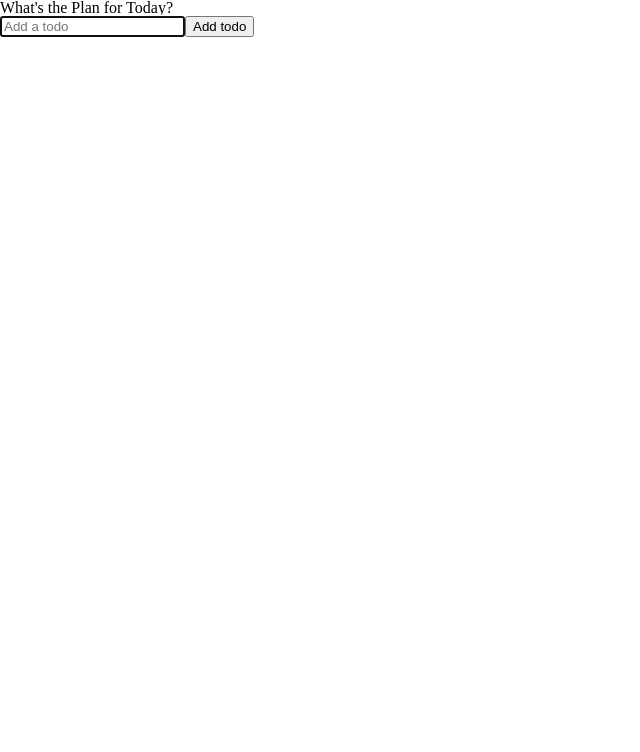
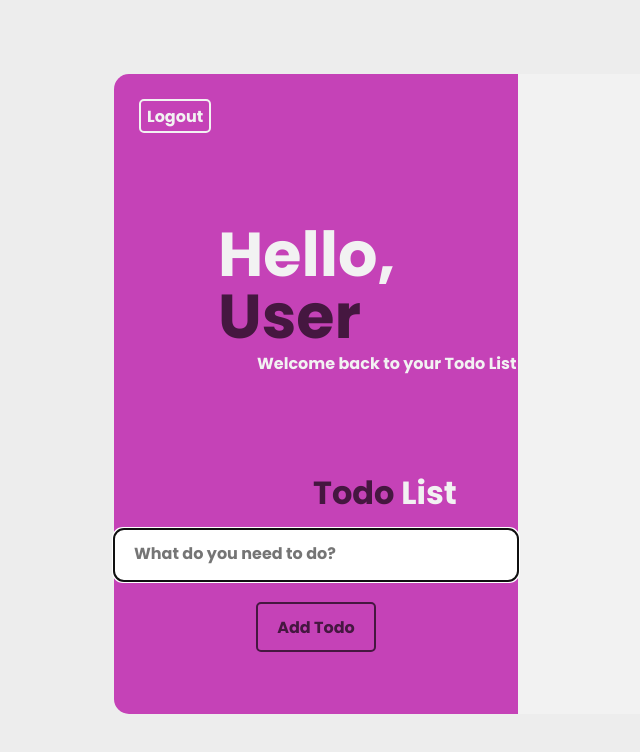
Before and after one commit to Kaleb-Moore/React-todo, a React (Vite) app in the folder Todo/: page / in a window 1280 px wide. Shown: the top 752 px of the page, without its empty margins (0-640 px from the left). Built offline with nearby package versions, Linux system fonts and the light colour scheme.

Commit message:
Update Styles
Need to refactor code so that editing saves the new input.

```diff
--- a/Todo/index.html
+++ b/Todo/index.html
@@ -4,6 +4,10 @@
     <meta charset="UTF-8" />
     <meta name="viewport" content="width=device-width, initial-scale=1.0" />
     <link rel="stylesheet" href="src/assests/reset.css">
+    <link rel="stylesheet" href="src/assests/global.css">
+    <link rel="preconnect" href="https://fonts.googleapis.com">
+    <link rel="preconnect" href="https://fonts.gstatic.com" crossorigin>
+    <link href="https://fonts.googleapis.com/css2?family=Poppins:wght@400;500;700&display=swap" rel="stylesheet">
     <title>Todo List</title>
   </head>
   <body>
--- /dev/null
+++ b/Todo/src/assests/global.css
@@ -0,0 +1,145 @@
+* {
+    font-family: 'Poppins', sans-serif;
+}
+
+body {
+    background-color: #EDEDED;
+}
+
+.secondary-color {
+    color: #451740;
+}
+
+.app-container {
+    display: grid;
+    grid-template-columns: 1fr 2fr;
+    margin: 74px 114px;
+    background-color: #F2F2F2;
+    border-radius: 15px;
+}
+
+.sidebar-container {
+    background-color: #C542B7;
+    max-width: 545px;
+    height: 80vh;
+    border-radius: 15px 0 0 15px;
+}
+
+.sidebar-logout {
+    margin: 25px 0 0 25px;
+    max-width: 72px;
+    height: 34px;
+    font-size: 16px;
+    font-weight: 700;
+    background-color: #C542B7;
+    color: #F2F2F2;
+    border-radius: 5px;
+    cursor: pointer;
+    border: 2px solid #F2F2F2;
+}
+
+.sidebar-logout:hover {
+    color: #451740;
+    border: 2px solid #451740;
+}
+
+.sidebar-title {
+    margin-top: 91px;
+    margin-left: 104px;
+    margin-right: 104px;
+    font-size: 62px;
+    font-weight: 700;
+    color: #F2F2F2;
+}
+
+.sidebar-tagline {
+    margin-top: 8px;
+    margin-left: 143px;
+    color: #F2F2F2;
+    font-size: 16px;
+    font-weight: 700;
+}
+
+.sidebar-addtodo {
+    margin-top: 105px;
+    margin-left: 199px;
+    font-size: 32px;
+    font-weight: 700;
+    color: #F2F2F2;
+}
+
+.sidebar-form {
+    display: flex;
+    flex-direction: column;
+    justify-content: center;
+    align-items: center;
+}
+
+.sidebar-form-input {
+    margin-top: 20px;
+    width: 400px;
+    height: 50px;
+    border-radius: 10px;
+    border: none;
+    text-indent: 18px;
+}
+.sidebar-form-input::placeholder {
+    font-size: 16px;
+    font-weight: 700;
+}
+
+.sidebar-addtodo-btn {
+    margin-top: 21px;
+    width: 120px;
+    height: 50px;
+    font-size: 16px;
+    font-weight: 700;
+    background-color: #C542B7;
+    color: #451740;
+    border-radius: 5px;
+    cursor: pointer;
+    border: 2px solid #451740;
+}
+
+.sidebar-addtodo-btn:hover {
+    color: #F2F2F2;
+    border: 2px solid #F2F2F2;
+}
+
+.todo-container {
+    display: flex;
+    flex-direction: column;
+    gap: 35px;
+    justify-content: center;
+}
+
+.todo-row {
+    display: flex;
+    align-items: center;
+    justify-content: space-between;
+    background-color: #C542B7;
+    padding: 20px 35px;
+    margin: 0 112px;
+    border-radius: 10px;
+}
+
+.update-icon, .delete-icon {
+    height: 35px;
+    width: 35px;
+    color: #F2F2F2;
+}
+
+.todo-text {
+    font-size: 16px;
+    font-weight: 700;
+    color: #451740;
+}
+
+.todo-list-icons {
+    display: flex;
+    gap: 35px;
+}
+.complete {
+    text-decoration: line-through;
+    opacity: 0.6;
+  }
--- /dev/null
+++ b/Todo/src/components/ui/SideBar.jsx
@@ -0,0 +1,27 @@
+import React from 'react'
+import Button from '../form/Button'
+
+export default function SideBar({handleSubmit, input, handleChange, inputRef}) {
+  return (
+    <div className="sidebar-container">
+        <Button name="Logout" class="sidebar-logout " />
+        <h1 className='sidebar-title'>Hello, <span className='secondary-color'>User</span></h1>
+        <p className='sidebar-tagline'>Welcome back to your Todo List</p>
+
+        <h2 className="sidebar-addtodo"><span className='secondary-color'>Todo</span> List</h2>
+        <form className='sidebar-form' autoComplete='off' onSubmit={handleSubmit}>
+          <input
+          type="text"
+          placeholder="What do you need to do?"
+          value={input}
+          name="text"
+          className="sidebar-form-input"
+          onChange={handleChange}
+          ref={inputRef}
+          />
+          <Button name="Add Todo" class={"sidebar-addtodo-btn "} />
+        </form>
+
+    </div>
+  )
+}
--- /dev/null
+++ b/Todo/src/pages/Home/Todo.jsx
@@ -0,0 +1,65 @@
+import React, {useState} from 'react'
+import TodoForm from './TodoForm'
+import {RiCloseCircleLine} from 'react-icons/ri'
+import {TiEdit} from 'react-icons/ti'
+import Button from '../../components/form/Button';
+
+export default function Todo({todos, completeTodo, removeTodo, updateTodo}) {
+
+    const [edit, setEdit] = useState({
+        id: null,
+        value: ''
+    });
+
+    function handleChange(e) {
+        setEdit(prevEdit => ({
+            id: prevEdit.id,
+            value: e.target.value
+        }))
+        console.log(edit)
+    }
+
+    function submitUpdate(e) {
+        e.preventDefault();
+        updateTodo(edit)
+        setEdit({
+            id: null,
+            value: ''
+        })
+        console.log(edit);
+    }
+
+    if (edit.id) {
+        return (
+            <form className='sidebar-form' autoComplete='off' onSubmit={submitUpdate}>
+                <input
+                type="text"
+                placeholder="What do you need to do?"
+                defaultValue={edit.value}
+                name="text"
+                className="sidebar-form-input"
+                onChange={handleChange}
+                />
+                <Button name="Add Todo" class={"sidebar-addtodo-btn "} />
+            </form>
+        )
+    }
+
+    return todos.map((todo, index) => (
+        <div className={todo.isComplete ? 'todo-row complete' : "todo-row"} key={index}>
+            <div key={todo.id} onClick={() => completeTodo(todo.id)} className="todo-text">
+                {todo.text}
+            </div>
+            <div className="todo-list-icons">
+                <RiCloseCircleLine
+                    onClick={() => removeTodo(todo.id)}
+                    className="delete-icon"
+                />
+                <TiEdit
+                    onClick={() => setEdit({id: todo.id, value: todo.text})}
+                    className="update-icon"
+                />
+            </div>
+        </div>
+    ))
+}
--- a/Todo/src/pages/Home/TodoForm.jsx
+++ b/Todo/src/pages/Home/TodoForm.jsx
@@ -1,6 +1,6 @@
 import React, { useState, useEffect, useRef } from "react";
 import {nanoid} from 'nanoid'
-import Button from '../../components/form/Button.jsx'
+import SideBar from "../../components/ui/SideBar.jsx";
 
 export default function TodoForm(props) {
   const [input, setInput] = useState(props.edit ? props.edit.value : '');
@@ -27,42 +27,11 @@ export default function TodoForm(props) {
   }
 
   return (
-    <div>
-      <form
-        action=""
-        className="todo-form"
-        onSubmit={handleSubmit}
-        autoComplete="off"
-      >
-        {props.edit ? (
-          <>
-            <input
-            type="text"
-            placeholder="Update your Todo"
-            value={input}
-            name="text"
-            className="todo-input edit"
-            onChange={handleChange}
-            ref={inputRef}
-            />
-            <Button name="Update" class={"edit"} />
-          </>
-        ) : (
-          <>
-            <input
-            type="text"
-            placeholder="Add a todo"
-            value={input}
-            name="text"
-            className="todo-input"
-            onChange={handleChange}
-            ref={inputRef}
-            />
-            <Button name="Add todo" />
-          </>
-        )}
-
-      </form>
-    </div>
+    <SideBar
+      inputRef={inputRef}
+      input={input}
+      handleChange={handleChange}
+      handleSubmit={handleSubmit}
+    />
   );
 }
--- a/Todo/src/pages/Home/TodoList.jsx
+++ b/Todo/src/pages/Home/TodoList.jsx
@@ -1,9 +1,8 @@
 import React, {useState} from 'react'
-import Todo from '../Todo';
+import Todo from './Todo';
 import TodoForm from './TodoForm'
 
 export default function TodoList() {
-
     const [todos, setTodos] = useState([]);
 
     function addTodo(todo) {
@@ -32,18 +31,19 @@ export default function TodoList() {
         setTodos(removeArr);
     };
 
-    function updateTodo(id, newValue) {
-        if(!newValue.text || /^\s*$/.test(newValue.text)) {
+    function updateTodo(todo) {
+        console.log(todos)
+        if(!todo.text || /^\s*$/.test(todo.text)) {
             return
         }
 
-        setTodos(prev => prev.map(todo => (todo.id === id ? newValue : todo)))
+        setTodos(prev => prev.map(item => (item.id === todo.id ? todo.text : item)))
     }
 
     return (
-        <div>
-            <h1>What's the Plan for Today?</h1>
+        <div className='app-container'>
             <TodoForm onSubmit={addTodo}/>
+            <div className="todo-container">
                 <Todo
                     todos={todos}
                     completeTodo={completeTodo}
@@ -51,5 +51,6 @@ export default function TodoList() {
                     updateTodo={updateTodo}
                 />
             </div>
+        </div>
     )
 };
--- a/Todo/src/pages/Todo.jsx
+++ /dev/null
@@ -1,36 +0,0 @@
-import React, {useState} from 'react'
-import TodoForm from './Home/TodoForm'
-import {RiCloseCircleLine} from 'react-icons/ri'
-import {TiEdit} from 'react-icons/ti'
-
-export default function Todo({todos, completeTodo, removeTodo, updateTodo}) {
-
-    const [edit, setEdit] = useState({
-        id: null,
-        value: ''
-    });
-
-    function submitUpdate(value) {
-        updateTodo(edit.id, value)
-        setEdit({
-            id: null,
-            value: ''
-        })
-    }
-
-    if (edit.id) {
-        return <TodoForm edit={edit} onSubmit={submitUpdate} />
-    }
-
-    return todos.map((todo, index) => (
-        <div className={todo.isComplete ? 'todo-row complete' : "todo-row"} key={index}>
-            <div key={todo.id} onClick={() => completeTodo(todo.id)}>
-                {todo.text}
-            </div>
-            <div className="icons">
-                <RiCloseCircleLine onClick={() => removeTodo(todo.id)} className="delete-icon"/>
-                <TiEdit onClick={() => setEdit({id: todo.id, value: todo.text})} className="update-icon"/>
-            </div>
-        </div>
-    ))
-}
```
Lines whose indentation alone changed are shown as unchanged.
